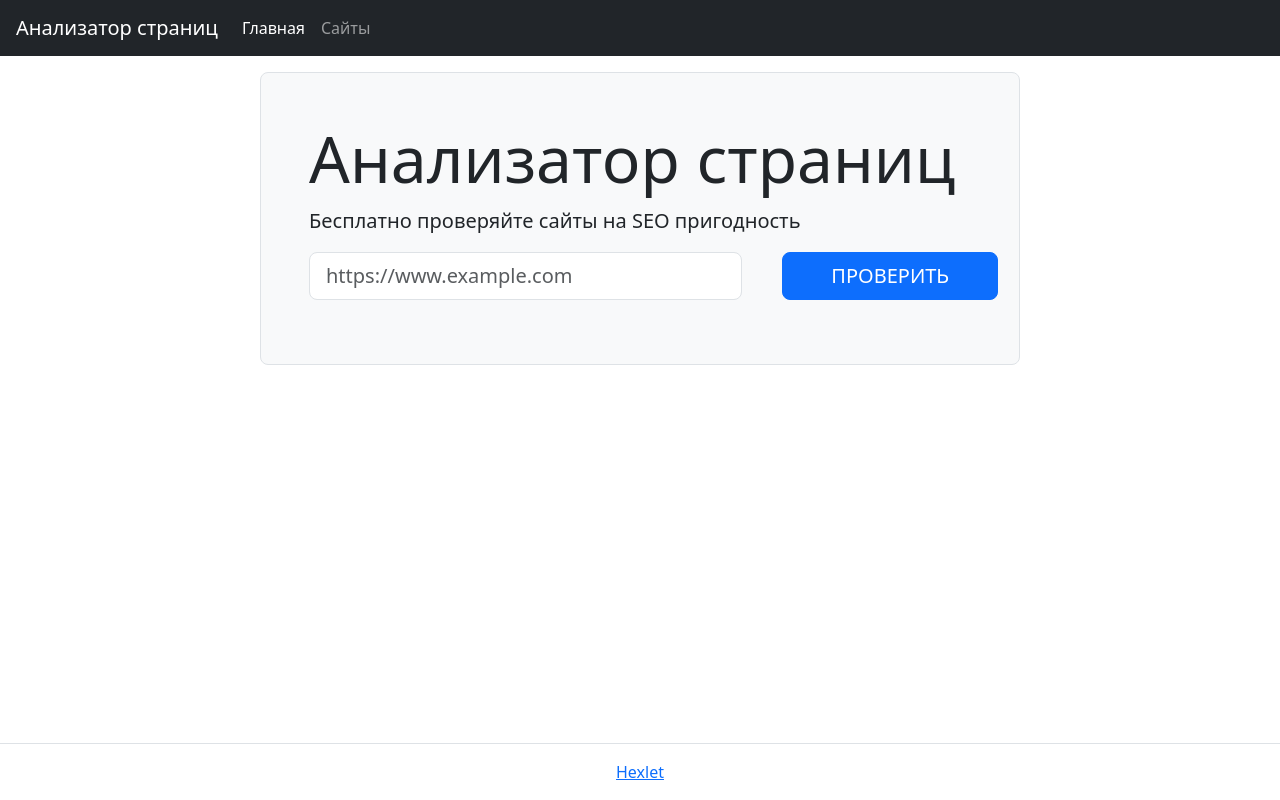
After one commit to newXampshire/php-project-9, a PHP site: template src/templates/index.twig in a window 1280 px wide. The commit adds this page. Run offline with PHP 8.4, Linux system fonts and the light colour scheme; the template is opened without the code that fills it, so the values that code supplies are empty; some libraries are stand-ins or nearby versions.

Commit message:
add base templates

```diff
--- a/composer.json
+++ b/composer.json
@@ -16,7 +16,8 @@
     ],
     "require": {
         "slim/slim": "4.*",
-        "slim/psr7": "^1.7"
+        "slim/psr7": "^1.7",
+        "slim/twig-view": "^3.4"
     },
     "require-dev": {
         "squizlabs/php_codesniffer": "*"
--- /dev/null
+++ b/src/templates/footer.twig
@@ -0,0 +1,7 @@
+<footer class="border-top py-3 mt-5 flex-shrink-0">
+    <div class="container-lg">
+        <div class="text-center">
+            <a href="https://hexlet.io/pages/about" target="_blank">Hexlet</a>
+        </div>
+    </div>
+</footer>
--- /dev/null
+++ b/src/templates/header.twig
@@ -0,0 +1,29 @@
+<head>
+    <meta charset="utf-8">
+    <meta name="viewport" content="width=device-width, initial-scale=1">
+    <title>Анализатор страниц</title>
+    <link href="https://cdn.jsdelivr.net/npm/bootstrap@5.3.3/dist/css/bootstrap.min.css" rel="stylesheet" integrity="sha384-QWTKZyjpPEjISv5WaRU9OFeRpok6YctnYmDr5pNlyT2bRjXh0JMhjY6hW+ALEwIH" crossorigin="anonymous">
+    <script src="https://cdn.jsdelivr.net/npm/bootstrap@5.3.3/dist/js/bootstrap.bundle.min.js" integrity="sha384-YvpcrYf0tY3lHB60NNkmXc5s9fDVZLESaAA55NDzOxhy9GkcIdslK1eN7N6jIeHz" crossorigin="anonymous"></script>
+</head>
+<body class="min-vh-100 d-flex flex-column">
+<header class="flex-shrink-0">
+    <nav class="navbar navbar-expand-md navbar-dark bg-dark px-3">
+        <a class="navbar-brand" href="/">Анализатор страниц</a>
+        <button class="navbar-toggler" type="button" data-toggle="collapse" data-target="#navbarNav"
+                aria-controls="navbarNav" aria-expanded="false" aria-label="Toggle navigation">
+            <span class="navbar-toggler-icon"></span>
+        </button>
+        <div class="collapse navbar-collapse" id="navbarNav">
+            <ul class="navbar-nav">
+                <li class="nav-item">
+                    <a class="nav-link active" href="/">Главная</a>
+                </li>
+
+                <li class="nav-item">
+                    <a class="nav-link" href="/urls">Сайты</a>
+                </li>
+
+            </ul>
+        </div>
+    </nav>
+</header>
--- /dev/null
+++ b/src/templates/index.twig
@@ -0,0 +1,32 @@
+{% include 'header.twig' %}
+
+<main class="flex-grow-1">
+    <div class="container-lg mt-3">
+        <h1></h1>
+        <div class="row">
+            <div class="col-12 col-md-10 col-lg-8 mx-auto border rounded-3 bg-light p-5">
+                <h1 class="display-3">Анализатор страниц</h1>
+                <p class="lead">Бесплатно проверяйте сайты на SEO пригодность</p>
+                <form action="/urls" method="post" class="row" required>
+                    <div class="col-8">
+                        <label for="text" class="visually-hidden">Url для проверки</label>
+                        <input
+                                type="text"
+                                name="url[name]"
+                                value=""
+                                class="form-control form-control-lg"
+                                placeholder="https://www.example.com"
+                        >
+                    </div>
+                    <div class="col-2">
+                        <input type="submit" class="btn btn-primary btn-lg ms-3 px-5 text-uppercase mx-3" value="Проверить">
+                    </div>
+
+                </form>
+
+            </div>
+        </div>
+    </div>
+</main>
+
+{% include 'footer.twig' %}
```
Also changed, not shown: public/index.php (+8 -2 lines), 1 other file.
